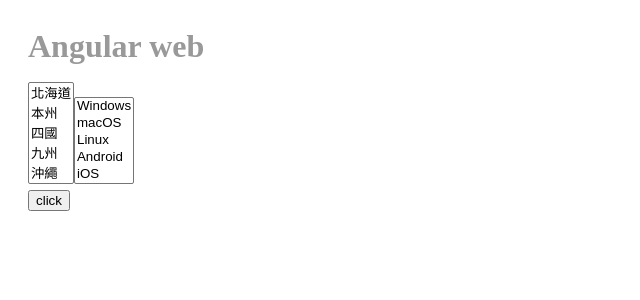
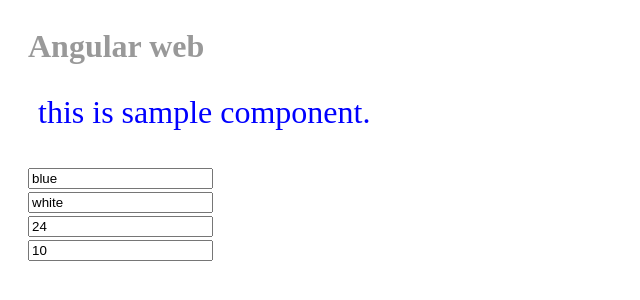
Before and after one commit to miku3920/web_learning, an Angular app: page / in a window 1280 px wide. Shown: the top 300 px of the page, without its empty margins (0-640 px from the left). Built offline with nearby package versions, Linux system fonts and the light colour scheme.

Commit message:
6-19 setStyle

```diff
--- a/src/app/app.component.html
+++ b/src/app/app.component.html
@@ -1,13 +1,10 @@
 <h1>Angular web</h1>
-<p>{{message}}</p>
-<form>
-	<div>
-		<select [(ngModel)]="model.select1" [ngModelOptions]="{standalone: true}" [size]="items1.length">
-			<option *ngFor="let item of items1" [value]="item">{{item}}</option>
-		</select>
-		<select [(ngModel)]="model.select2" [ngModelOptions]="{standalone: true}" [size]="items2.length" multiple>
-			<option *ngFor="let item of items2" [value]="item">{{item}}</option>
-		</select>
-	</div>
-	<input type="button" (click)="onSubmit()" value="click">
-</form>
+<p [ngStyle]="setStyle()">{{message}}</p>
+<input type="text" [(ngModel)]="model.color">
+<br>
+<input type="text" [(ngModel)]="model.background">
+<br>
+<input type="text" [(ngModel)]="model.fontSize">
+<br>
+<input type="text" [(ngModel)]="model.padding">
+<br>
--- a/src/app/app.component.ts
+++ b/src/app/app.component.ts
@@ -1,20 +1,23 @@
 import { Component } from '@angular/core'
 import { MyFormModel } from './myformmodel'
+
+type style = { color: string, background: string, fontSize: string, padding: string }
 
 @Component({
 	selector: 'app-form',
 	templateUrl: './app.component.html',
 })
 export class AppComponent {
-	message: string
+	message = 'this is sample component.'
 
-	model = new MyFormModel('', [])
+	model = new MyFormModel('blue', 'white', 24, 10)
 
-	items1 = ['北海道', '本州', '四國', '九州', '沖繩']
-
-	items2 = ['Windows', 'macOS', 'Linux', 'Android', 'iOS']
-
-	onSubmit(): void {
-		this.message = `${this.model.select1} [${this.model.select2}]`
+	setStyle(): style {
+		return {
+			color: this.model.color,
+			background: this.model.background,
+			fontSize: `${this.model.fontSize}pt`,
+			padding: `${this.model.padding}px`,
+		}
 	}
 }
--- a/src/app/myformmodel.ts
+++ b/src/app/myformmodel.ts
@@ -1,6 +1,8 @@
 export class MyFormModel {
 	constructor(
-		public select1: string,
-		public select2: string[],
+		public color: string,
+		public background: string,
+		public fontSize: number,
+		public padding: number,
 	) { }
 }
```
